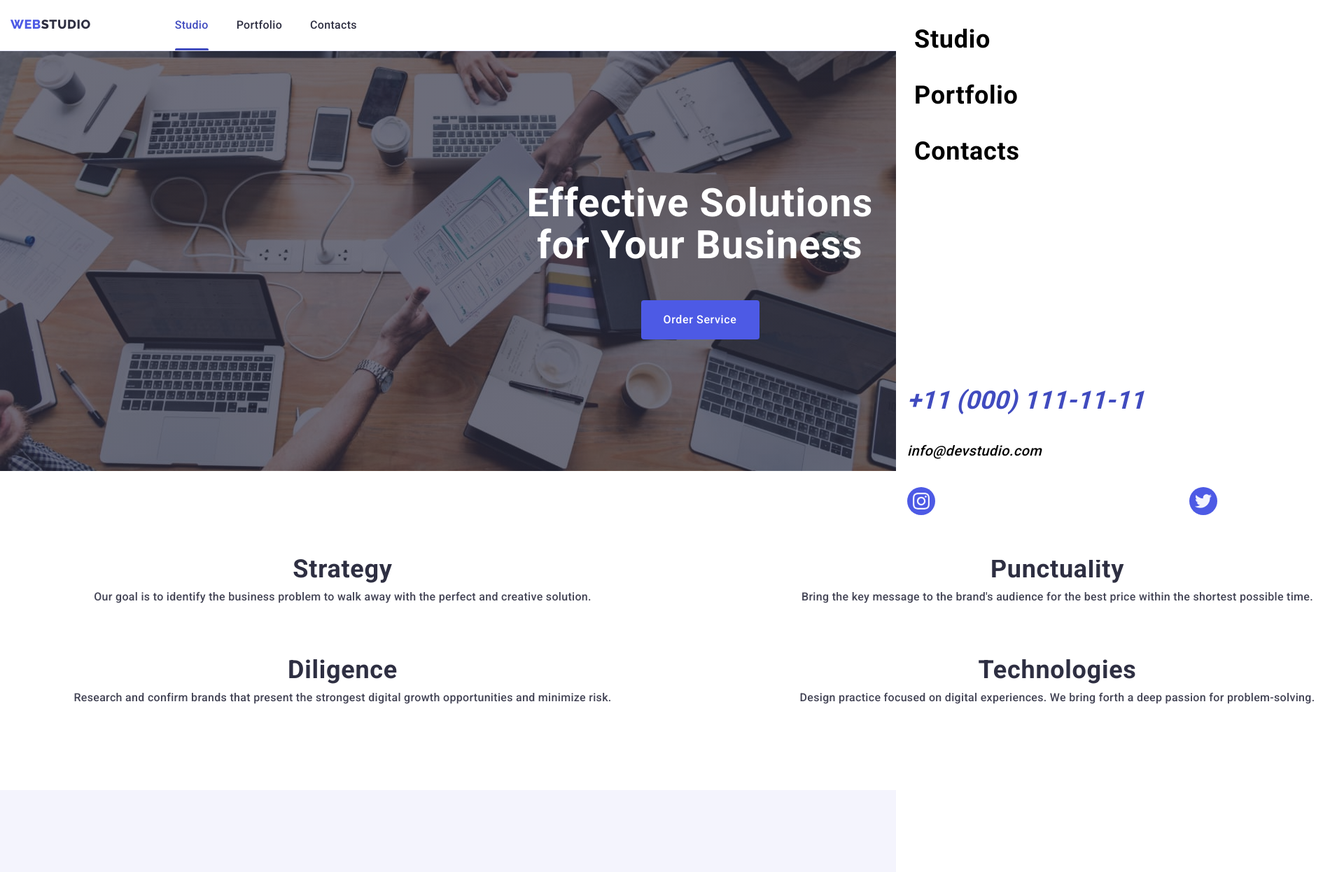
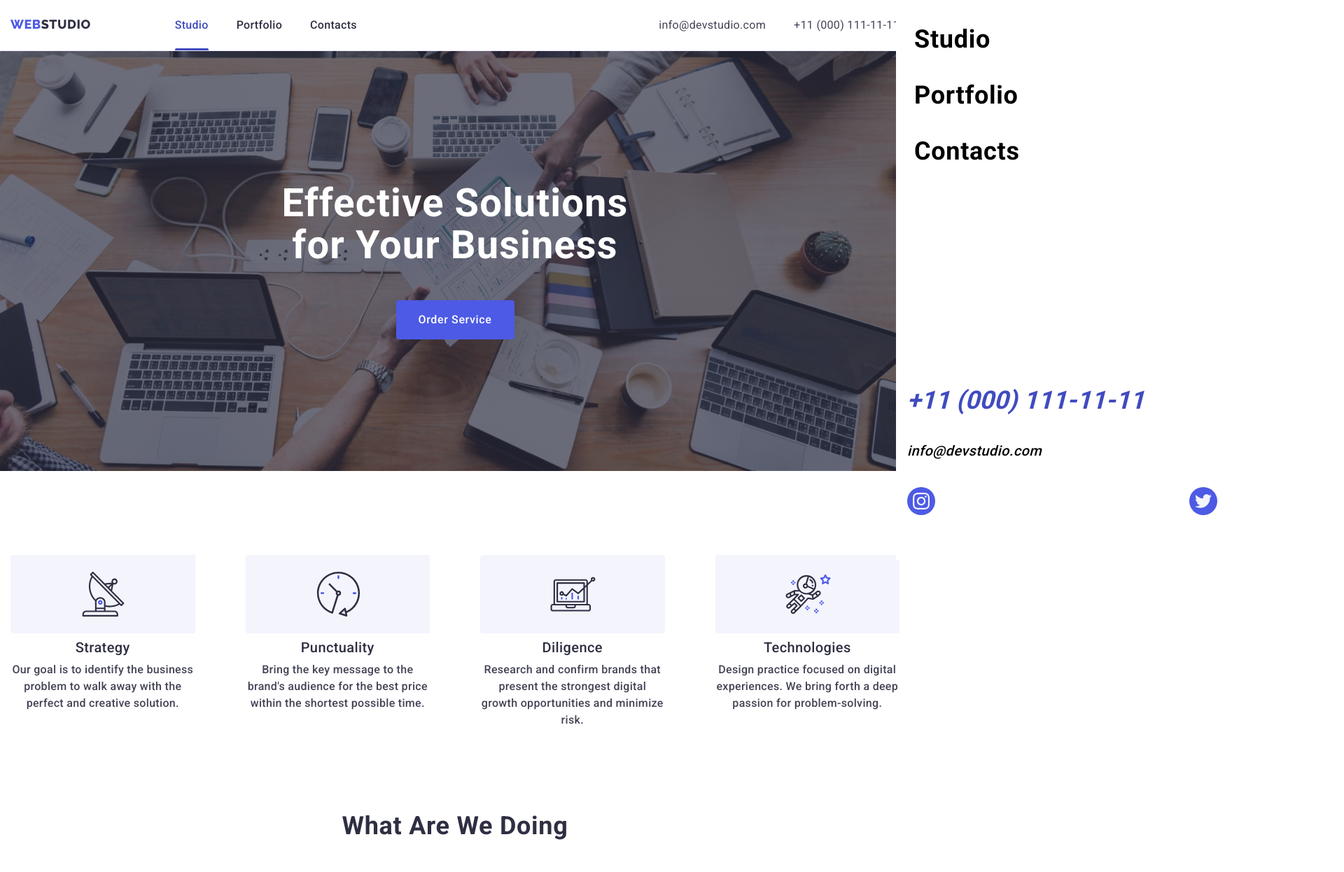
Before and after one commit to Michal901/goit-markup-hw-07, a plain HTML site: page index.html in a window 1280 px wide. Shown: the top 1246 px of the page at 70% size, 1920 px wide, since content can reach past the window. Drawn offline with nearby package versions, Linux system fonts and the light colour scheme.

Commit message:
Update style.css

```diff
--- a/css/style.css
+++ b/css/style.css
@@ -17,9 +17,7 @@
   --transition-duration: 250ms;
   --transition-bazier: cubic-bezier(0.4, 0, 0.2, 1);
 }
-html {
-  max-width: 1440px;
-}
+
 * {
   box-sizing: border-box;
   margin: 0;
@@ -1049,6 +1047,46 @@ ul.portfo-main-ul-frst {
 }
 @media screen and (min-width: 1200px) {
   .container {
-    min-width: 2000px;
+    min-width: 1300px;
+  }
+  .div-bouth-container {
+    flex-direction: row;
+  }
+  .fourth-section-li {
+    flex: 0 0 calc(16% - 12px);
+  }
+  .footer-form-label {
+    width: 264px;
+  }
+  .fifth-section-li {
+    width: 264px;
+    flex: 0 0 calc(16% - 12px);
+  }
+  .fifth-section-cont {
+    flex-direction: column;
+  }
+  .portfo-section-ul {
+    flex-wrap: nowrap;
+  }
+  .second-section .icon-svg {
+    display: block;
+  }
+  .sec-section-h {
+    font-weight: 500;
+    font-size: 20px;
+    line-height: 1.2;
+    letter-spacing: 0.02em;
+    color: var(--custom-link-color);
+    margin-bottom: 8px;
+  }
+  .third-section {
+    display: block;
+  }
+  .address-sec-ul {
+    font-size: 16px;
+    font-weight: 400;
+    line-height: 24px;
+    flex-direction: row;
+    gap: 40px;
   }
 }
```
